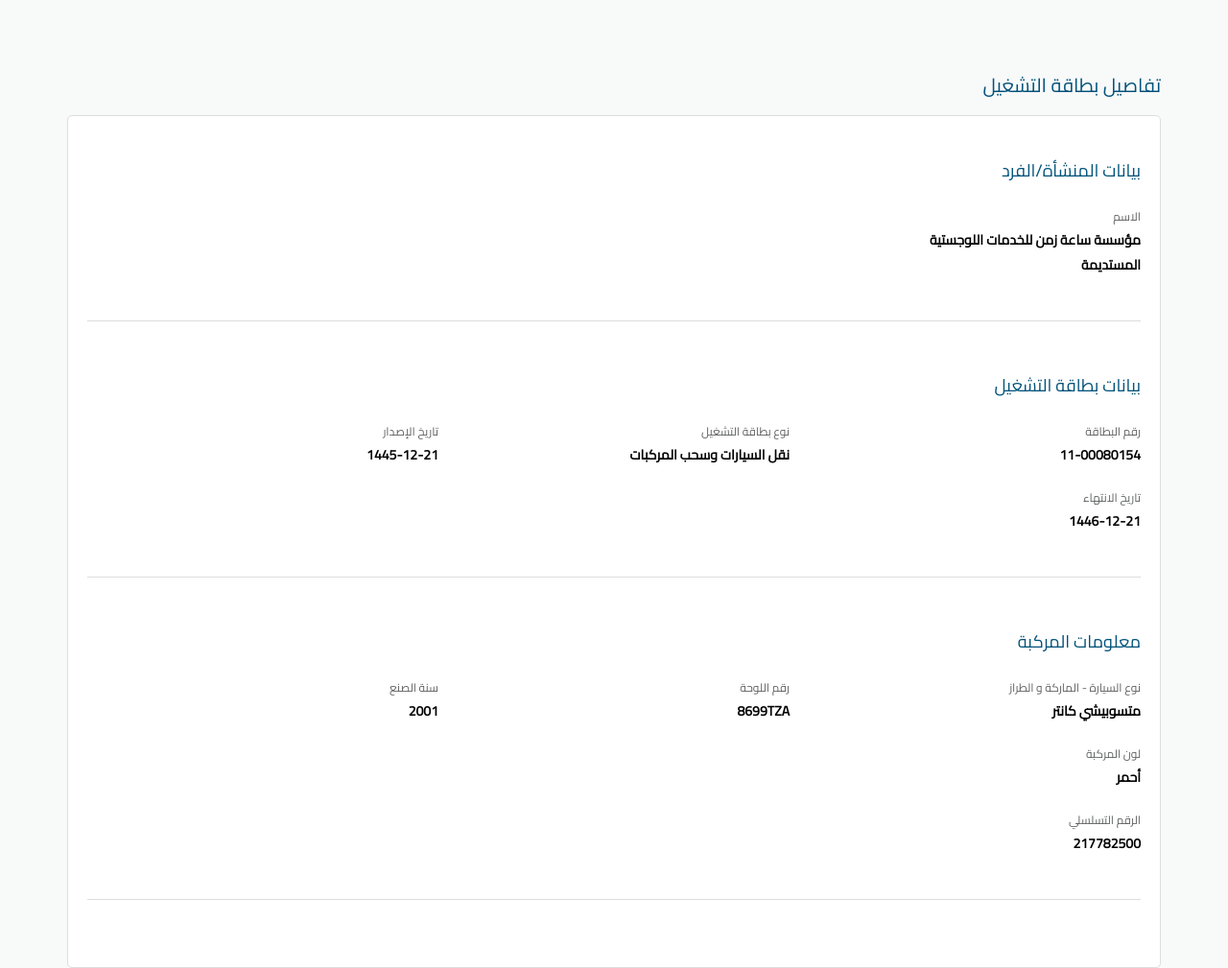
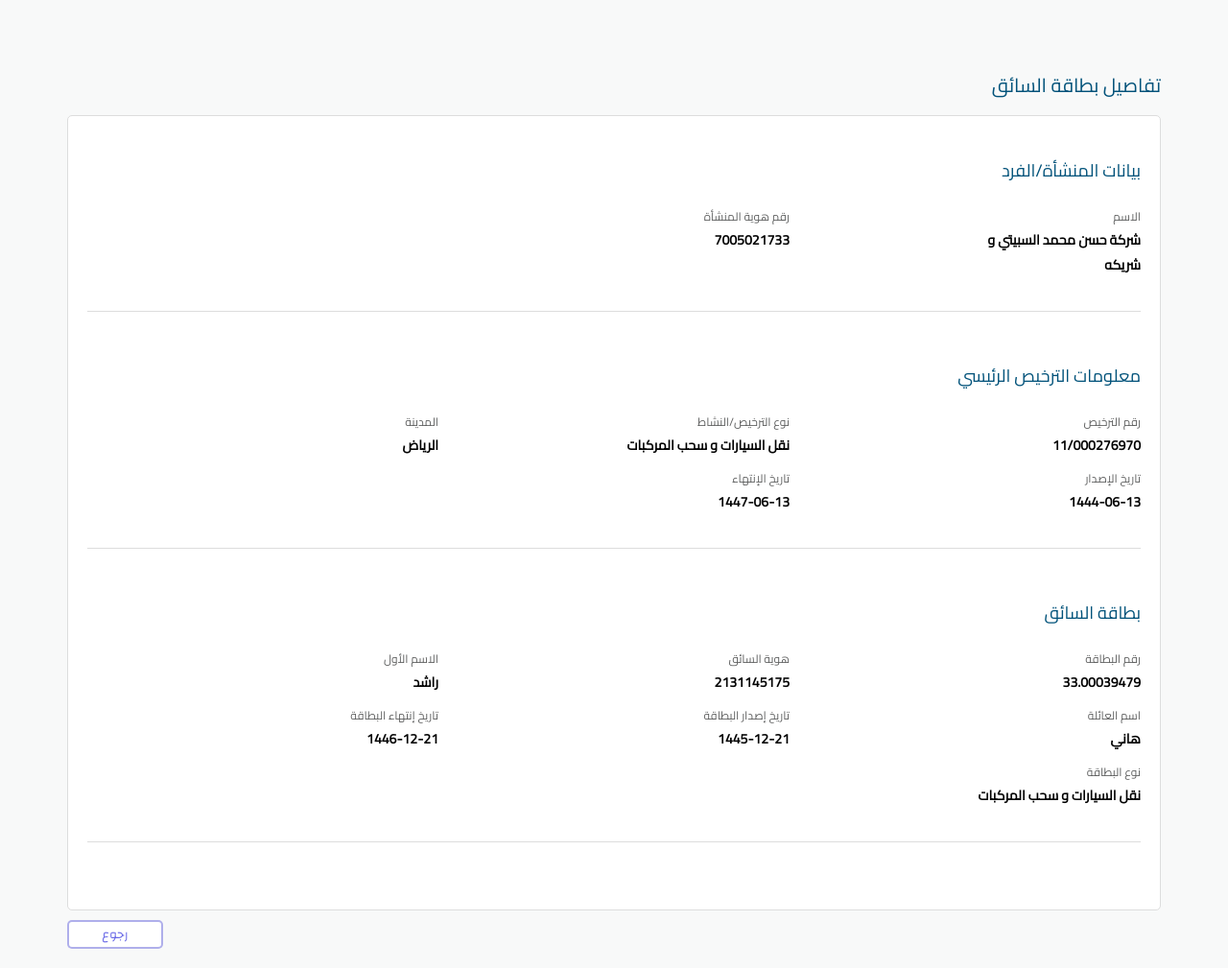
Before and after one commit to naql-sa-s-com2/2131145175, a plain HTML site: page index.html in a window 1280 px wide. Shown: the top 1009 px of the page at 96% size. Drawn offline with Linux system fonts and the light colour scheme.

Commit message:
Add files via upload

```diff
--- a/index.html
+++ b/index.html
@@ -3,15 +3,14 @@
 <head>
     <meta charset="UTF-8">
     <meta name="viewport" content="width=device-width, initial-scale=1.0">
-    <title>Logisti  </title>
-    <link rel="logo" href="https://i.postimg.cc/XY6PZ1Js/logisti.png">
+    <title> Logisti</title>
     <link rel="stylesheet" href="style.css">
     <link href="https://fonts.googleapis.com/css2?family=Cairo&family=Changa&display=swap" rel="stylesheet">
 </head>
 <body>
     <div class="container">
-        <div class="title">تفاصيل بطاقة التشغيل</div>
-        <button class="back-button" onclick="window.location.href='https://naql.sa/main/'" style="font-family: 'cairo regular','changa'; line-height: 1.5em; font-weight: 400 !important; font-size: 10pt;">رجوع</button>
+        <div class="title"> تفاصيل بطاقة السائق </div>
+        <button class="back-button" onclick="window.location.href='https://naql.sa/main/'" style="font-family: 'cairo regular', 'changa'; line-height: 1.5em; font-weight: 400 !important; font-size: 10pt;">رجوع</button>
 
         <div class="info-card">
             <div class="section">
@@ -19,58 +18,83 @@
                 <div class="section-content">
                     <div>
                         <div class="text">الاسم</div>
-                        <div class="last">    مؤسسة ساعة زمن  للخدمات اللوجستية  <br>  المستديمة  </div>
-                    </div>
-                </div>
-            </div>
-
-            <div class="section">
-                <div class="section-title">بيانات بطاقة التشغيل</div>
-                <div class="section-content">
-                    <div>
-                        <div class="text">رقم البطاقة</div>
-                        <div class="last">11-00080154</div>
+                        <div class="last">شركة  حسن محمد السبيتي و <br> شريكه   </div>
                     </div>
                     <div>
-                        <div class="text">نوع بطاقة التشغيل</div>
-                        <div class="last"> نقل السيارات وسحب المركبات     </div>
+                        <div class="text">رقم هوية المنشأة</div>
+                        <div class="last">    7005021733</div>
                     </div>
                     <div>
-                        <div class="text">تاريخ الإصدار</div>
-                        <div class="last">1445-12-21</div>
-                    </div>
-                    <div>
-                        <div class="text">تاريخ الانتهاء</div>
-                        <div class="last">1446-12-21</div>
+                        <div class="text"></div>
+                        <div class="last">  </div>
                     </div>
                 </div>
             </div>
             <div class="section">
-                <div class="section-title">معلومات المركبة</div>
+                <div class="section-title">معلومات الترخيص الرئيسي</div>
                 <div class="section-content">
                     <div>
-                        <div class="text">نوع السيارة - الماركة و الطراز</div>
-                        <div class="last"> متسوبيشي كانتر</div>
-
+                        <div class="text">رقم الترخيص</div>
+                        <div class="last">11/000276970  </div>
                     </div>
                     <div>
-                        <div  class="text">رقم اللوحة</div>
-                        <div class="last">8699TZA</div>
+                        <div class="text">نوع الترخيص/النشاط</div>
+                        <div class="last">نقل السيارات و سحب المركبات</div>
                     </div>
                     <div>
-                        <div class="text">سنة الصنع</div>
-                        <div class="last">2001</div>
+                        <div class="text">المدينة</div>
+                        <div class="last">الرياض</div>
                     </div>
                     <div>
-                        <div class="text">لون المركبة</div>
-                        <div class="last">أحمر</div>
+                        <div class="text">تاريخ الإصدار</div>
+                        <div class="last">1444-06-13</div>
                     </div>
                     <div>
-                        <div class="text">الرقم التسلسلي</div>
-                        <div class="last">217782500</div>
+                        <div class="text">تاريخ الإنتهاء</div>
+                        <div class="last">1447-06-13</div>
                     </div>
+                    <div>
+                        <div class="text"></div>
+                        <div class="last">  </div>
+                    </div>
+
                 </div>
             </div>
+            <div class="section">
+                <div class="section-title"> بطاقة السائق</div>
+                <div class="section-content">
+                    <div>
+                        <div class="text"> رقم البطاقة</div>
+                        <div class="last">33.00039479</div>
+                    </div>
+                    <div>
+                        <div class="text">  هوية السائق </div>
+                        <div class="last">2131145175 </div>
+                    </div>
+                    <div>
+                        <div  class="text">الاسم الأول</div>
+                        <div class="last">راشد</div>
+                    </div>
+                    <div>
+                        <div class="text">اسم  العائلة</div>
+                        <div class="last">هاني</div>
+                    </div>
+                    <div>
+                    <div class="text">تاريخ إصدار البطاقة</div>
+                        <div class="last">1445-12-21</div>
+                    </div>
+                    <div>
+                        <div class="text">  تاريخ إنتهاء البطاقة </div>
+                        <div class="last">1446-12-21 </div>
+                    </div>
+                    <div>
+                        <div class="text">  نوع البطاقة </div>
+                        <div class="last">نقل السيارات و سحب المركبات </div>
+                    </div>
+
+                </div>
+            </div>
+
         </div>
     </div>
 </body>
--- a/style.css
+++ b/style.css
@@ -43,6 +43,8 @@ body {
     border-radius: 5px;
     width: 100px;
     height: 30px;
+
+
 }
 .back-button:hover{
     background-color: #aee2e2;
@@ -79,20 +81,18 @@ body {
 .section-content {
     display: flex;
     flex-wrap: wrap;
+
 }
+
 .section-content div {
-    margin-bottom: 10px;
+    margin-bottom: 5px;
     flex: 1;
-    min-width: 200px;
+    min-width: 350px;
 }
-@media (min-width: 769px) {
-    .section-content div:nth-child(n+4) {
-        flex: 100%;
-    }
-}
+
 @media (max-width: 600px) {
     .back-button {
-        position: absolute;
+        position:absolute;
         width: 64%;
 
     }
```
